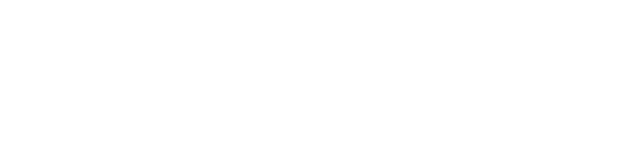
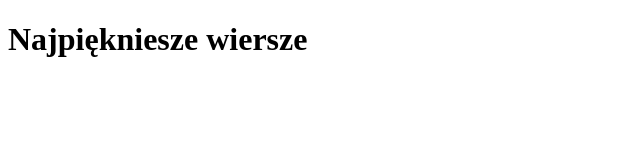
Before and after one commit to Wasil-pl/nauka-gita, a plain HTML site: page index.html in a window 1280 px wide. Shown: the whole page, without its empty margins (0-640 px from the left). Drawn offline with nearby package versions, Linux system fonts and the light colour scheme; files that its build step writes are made by us from their sources.

Commit message:
Add html page header

```diff
--- a/index.html
+++ b/index.html
@@ -7,6 +7,8 @@
     <link rel="stylesheet" href="./css/style.css">
 </head>
 <body>
-
+    <header>
+        <h1>Najpiękniesze wiersze</h1>
+    </header>
 </body>
 </html>
```
